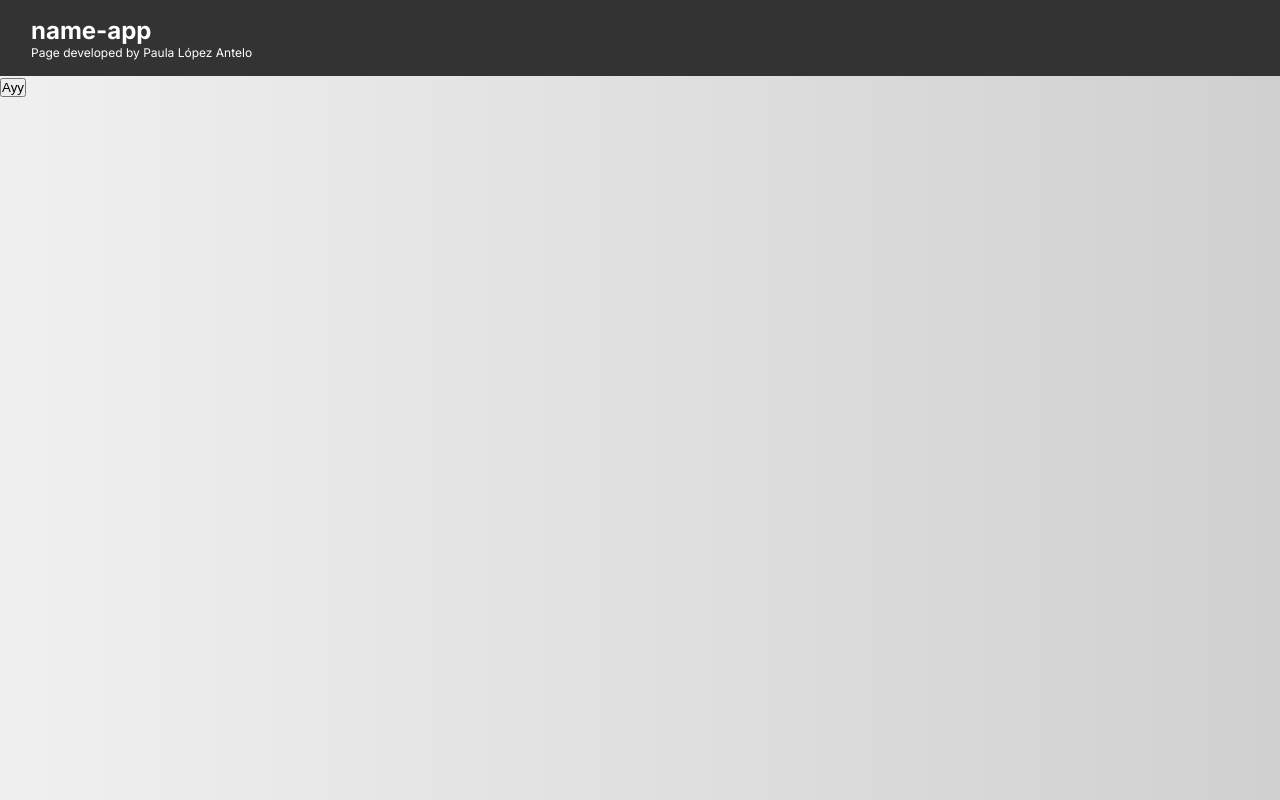
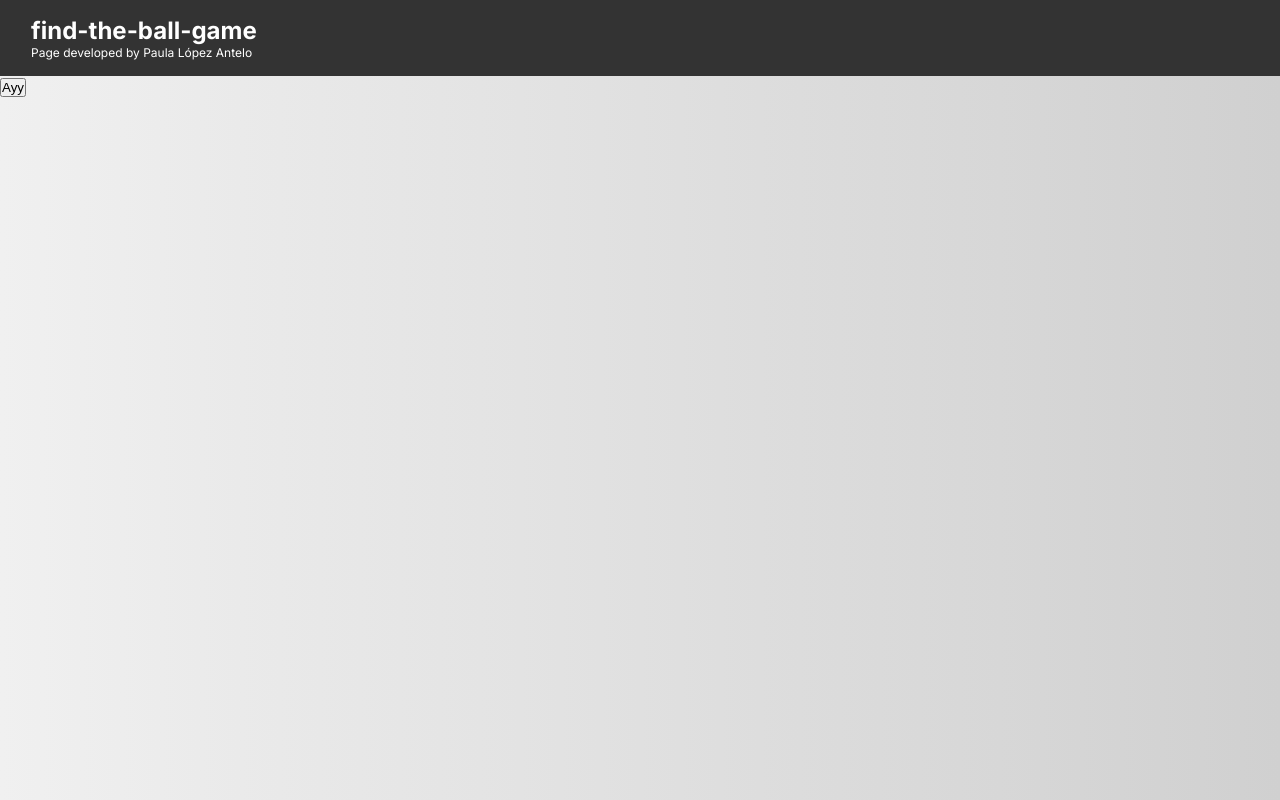
Before and after one commit to Lunnatica/find-the-ball-game, a Next.js app: page / in a window 1280 px wide. Built offline with nearby package versions, Linux system fonts and the light colour scheme.

Commit message:
feat: update title

```diff
--- a/package.json
+++ b/package.json
@@ -1,5 +1,5 @@
 {
-  "name": "name-app",
+  "name": "find-the-ball-game",
   "version": "0.1.0",
   "private": true,
   "engines": {
--- a/src/app/layout.tsx
+++ b/src/app/layout.tsx
@@ -9,8 +9,8 @@ import StyledComponentsRegistry from "../lib/registry";
 const inter = Inter({ subsets: ["latin"] });
 
 export const metadata: Metadata = {
-  title: "name-app",
-  description: "name-app",
+  title: "find-the-ball-game",
+  description: "find-the-ball-game",
 };
 
 export default function RootLayout({
--- a/src/components/Header/Header.tsx
+++ b/src/components/Header/Header.tsx
@@ -5,7 +5,7 @@ import { StyledHeader, StyledHeaderTitle } from "./StyledHeader";
 const Header: React.FC = () => (
   <StyledHeader>
     <StyledHeaderTitle>
-      <h1>name-app</h1>
+      <h1>find-the-ball-game</h1>
       <p>Page developed by Paula López Antelo</p>
     </StyledHeaderTitle>
   </StyledHeader>
```
Also changed, not shown: 1 other file (tests, documents, lock files or other folders).
